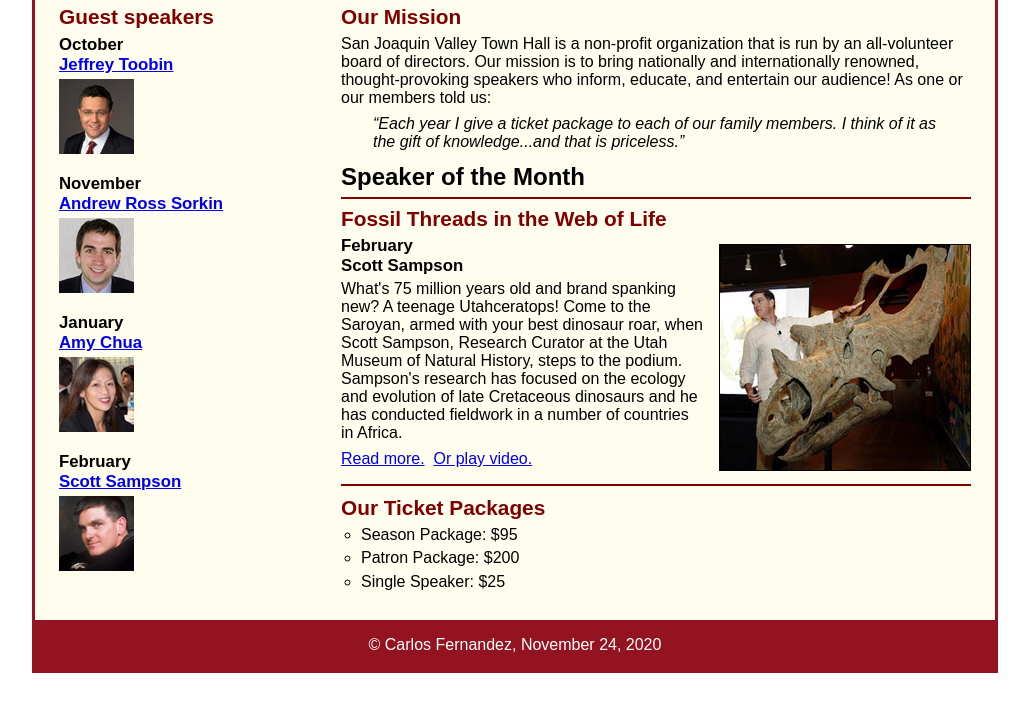
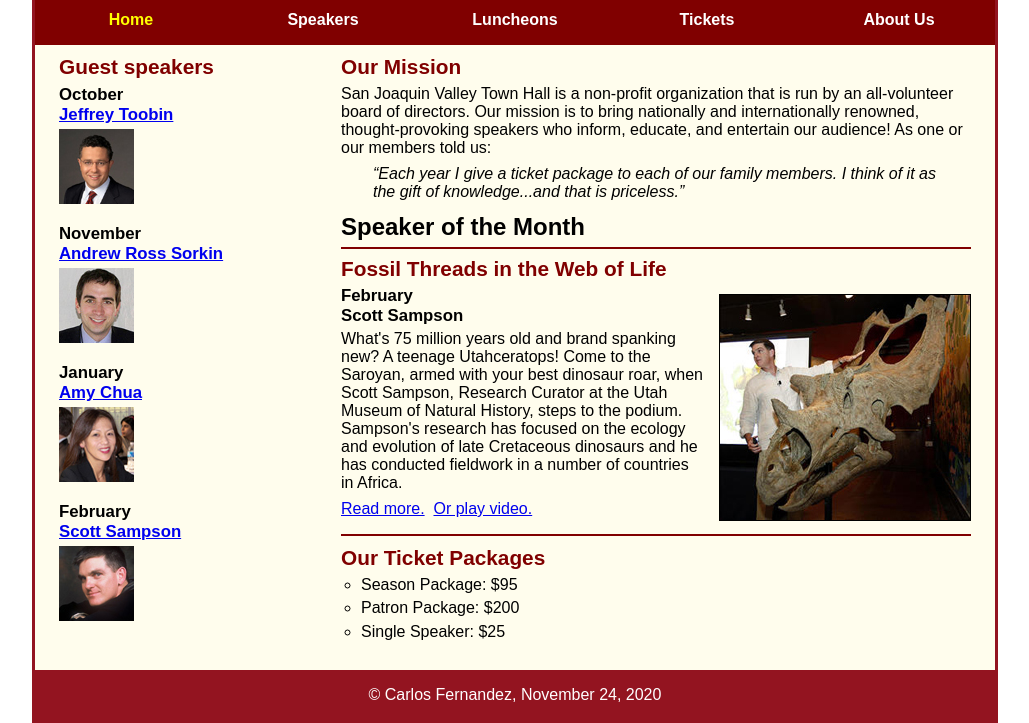
Before and after one commit to cjf39/A15, a plain HTML site: page index.html in a window 1280 px wide. Shown: the part 123-846 px from the top of the page, without its empty margins (125-1154 px from the left). Before the commit the page ends 800 px from the top, so only its background shows below. Drawn offline with nearby package versions, Linux system fonts and the light colour scheme.

Commit message:
Update index.html

```diff
--- a/index.html
+++ b/index.html
@@ -27,7 +27,11 @@
 <nav id="mobile_menu"></nav>
 <nav id="nav_menu">
 	<ul>
-
+		<li><a href="index.html" class="current">Home</a></li>
+		<li><a href="speakers.html">Speakers</a></li>
+		<li><a href="luncheons.html">Luncheons</a></li>
+		<li><a href="tickets.html">Tickets</a></li>
+		<li><a href="aboutus.html"> About Us</a>
 			<ul>
 				<li><a href="#">Our History</a></li>
 				<li><a href="#">Board of Directors</a></li>
```
